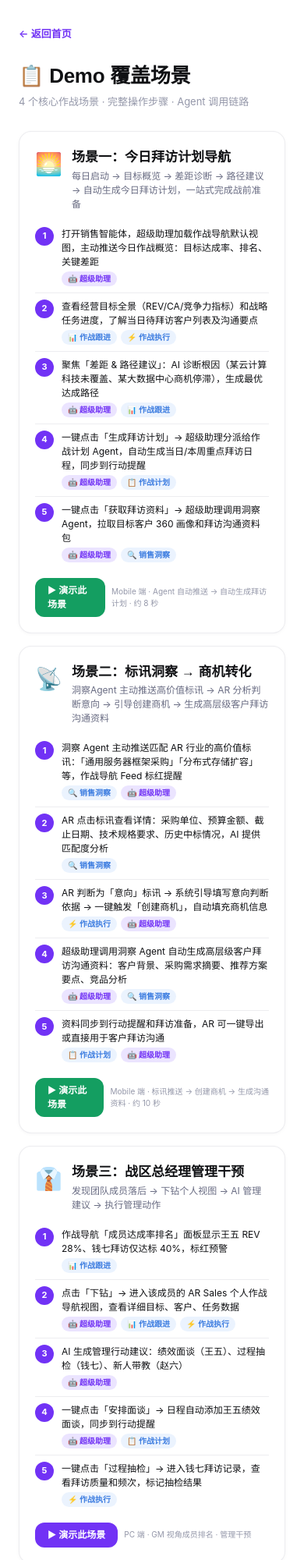
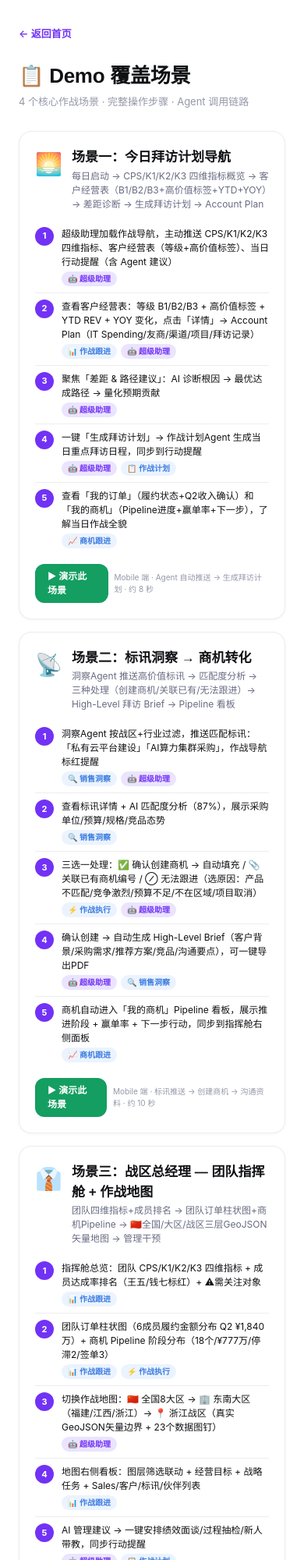
Before and after one commit to xiongwei7/sales-agent, a plain HTML site: page docs/scenarios.html in a window 390 px wide. Shown: the top 2000 px of the page at 78% size. Drawn offline with Linux system fonts and the light colour scheme.

Commit message:
feat: 场景刷新 + 演示脚本完善 + 移动端指标统一
- 4个Demo场景全面刷新：对齐最新功能（CPS/K1/K2/K3、客户Account Plan、订单/商机面板、GeoJSON地图）
- 场景一演示脚本丰富：新增Agent推送Account Plan摘要 + 战前准备完成确认
- 移动端指标标签统一为CPS完成率/K1/K2/K3
- GM团队标签同步更新为团队CPS/团队K1

```diff
--- a/docs/scenarios.html
+++ b/docs/scenarios.html
@@ -55,49 +55,19 @@
       <div class="sc-icon">🌅</div>
       <div>
         <div class="sc-title">场景一：今日拜访计划导航</div>
-        <div class="sc-desc">每日启动 → 目标概览 → 差距诊断 → 路径建议 → 自动生成今日拜访计划，一站式完成战前准备</div>
+        <div class="sc-desc">每日启动 → CPS/K1/K2/K3 四维指标概览 → 客户经营表（B1/B2/B3+高价值标签+YTD+YOY）→ 差距诊断 → 生成拜访计划 → Account Plan</div>
       </div>
     </div>
     <div class="steps">
-      <div class="step">
-        <div class="step-num">1</div>
-        <div class="step-body">
-          <div class="step-text">打开销售智能体，超级助理加载作战导航默认视图，主动推送今日作战概览：目标达成率、排名、关键差距</div>
-          <div class="step-agents"><span class="agent-tag super">🤖 超级助理</span></div>
-        </div>
-      </div>
-      <div class="step">
-        <div class="step-num">2</div>
-        <div class="step-body">
-          <div class="step-text">查看经营目标全景（REV/CA/竞争力指标）和战略任务进度，了解当日待拜访客户列表及沟通要点</div>
-          <div class="step-agents"><span class="agent-tag expert">📊 作战跟进</span><span class="agent-tag expert">⚡ 作战执行</span></div>
-        </div>
-      </div>
-      <div class="step">
-        <div class="step-num">3</div>
-        <div class="step-body">
-          <div class="step-text">聚焦「差距 & 路径建议」：AI 诊断根因（某云计算科技未覆盖、某大数据中心商机停滞），生成最优达成路径</div>
-          <div class="step-agents"><span class="agent-tag super">🤖 超级助理</span><span class="agent-tag expert">📊 作战跟进</span></div>
-        </div>
-      </div>
-      <div class="step">
-        <div class="step-num">4</div>
-        <div class="step-body">
-          <div class="step-text">一键点击「生成拜访计划」→ 超级助理分派给作战计划 Agent，自动生成当日/本周重点拜访日程，同步到行动提醒</div>
-          <div class="step-agents"><span class="agent-tag super">🤖 超级助理</span><span class="agent-tag expert">📋 作战计划</span></div>
-        </div>
-      </div>
-      <div class="step">
-        <div class="step-num">5</div>
-        <div class="step-body">
-          <div class="step-text">一键点击「获取拜访资料」→ 超级助理调用洞察 Agent，拉取目标客户 360 画像和拜访沟通资料包</div>
-          <div class="step-agents"><span class="agent-tag super">🤖 超级助理</span><span class="agent-tag expert">🔍 销售洞察</span></div>
-        </div>
-      </div>
+      <div class="step"><div class="step-num">1</div><div class="step-body"><div class="step-text">超级助理加载作战导航，主动推送 CPS/K1/K2/K3 四维指标、客户经营表（等级+高价值标签）、当日行动提醒（含 Agent 建议）</div><div class="step-agents"><span class="agent-tag super">🤖 超级助理</span></div></div></div>
+      <div class="step"><div class="step-num">2</div><div class="step-body"><div class="step-text">查看客户经营表：等级 B1/B2/B3 + 高价值标签 + YTD REV + YOY 变化，点击「详情」→ Account Plan（IT Spending/友商/渠道/项目/拜访记录）</div><div class="step-agents"><span class="agent-tag expert">📊 作战跟进</span><span class="agent-tag super">🤖 超级助理</span></div></div></div>
+      <div class="step"><div class="step-num">3</div><div class="step-body"><div class="step-text">聚焦「差距 & 路径建议」：AI 诊断根因 → 最优达成路径 → 量化预期贡献</div><div class="step-agents"><span class="agent-tag super">🤖 超级助理</span></div></div></div>
+      <div class="step"><div class="step-num">4</div><div class="step-body"><div class="step-text">一键「生成拜访计划」→ 作战计划Agent 生成当日重点拜访日程，同步到行动提醒</div><div class="step-agents"><span class="agent-tag super">🤖 超级助理</span><span class="agent-tag expert">📋 作战计划</span></div></div></div>
+      <div class="step"><div class="step-num">5</div><div class="step-body"><div class="step-text">查看「我的订单」（履约状态+Q2收入确认）和「我的商机」（Pipeline进度+赢单率+下一步），了解当日作战全貌</div><div class="step-agents"><span class="agent-tag expert">📈 商机跟进</span></div></div></div>
     </div>
     <div class="demo-btn-row">
       <a class="demo-btn mb" href="mobile.html?role=ar&scenario=1" target="_blank">▶ 演示此场景</a>
-      <span class="demo-hint">Mobile 端 · Agent 自动推送 → 自动生成拜访计划 · 约 8 秒</span>
+      <span class="demo-hint">Mobile 端 · Agent 自动推送 → 生成拜访计划 · 约 8 秒</span>
     </div>
   </div>
 
@@ -107,188 +77,71 @@
       <div class="sc-icon">📡</div>
       <div>
         <div class="sc-title">场景二：标讯洞察 → 商机转化</div>
-        <div class="sc-desc">洞察Agent 主动推送高价值标讯 → AR 分析判断意向 → 引导创建商机 → 生成高层级客户拜访沟通资料</div>
+        <div class="sc-desc">洞察Agent 推送高价值标讯 → 匹配度分析 → 三种处理（创建商机/关联已有/无法跟进）→ High-Level 拜访 Brief → Pipeline 看板</div>
       </div>
     </div>
     <div class="steps">
-      <div class="step">
-        <div class="step-num">1</div>
-        <div class="step-body">
-          <div class="step-text">洞察 Agent 主动推送匹配 AR 行业的高价值标讯：「通用服务器框架采购」「分布式存储扩容」等，作战导航 Feed 标红提醒</div>
-          <div class="step-agents"><span class="agent-tag expert">🔍 销售洞察</span><span class="agent-tag super">🤖 超级助理</span></div>
-        </div>
-      </div>
-      <div class="step">
-        <div class="step-num">2</div>
-        <div class="step-body">
-          <div class="step-text">AR 点击标讯查看详情：采购单位、预算金额、截止日期、技术规格要求、历史中标情况，AI 提供匹配度分析</div>
-          <div class="step-agents"><span class="agent-tag expert">🔍 销售洞察</span></div>
-        </div>
-      </div>
-      <div class="step">
-        <div class="step-num">3</div>
-        <div class="step-body">
-          <div class="step-text">AR 判断为「意向」标讯 → 系统引导填写意向判断依据 → 一键触发「创建商机」，自动填充商机信息</div>
-          <div class="step-agents"><span class="agent-tag expert">⚡ 作战执行</span><span class="agent-tag super">🤖 超级助理</span></div>
-        </div>
-      </div>
-      <div class="step">
-        <div class="step-num">4</div>
-        <div class="step-body">
-          <div class="step-text">超级助理调用洞察 Agent 自动生成高层级客户拜访沟通资料：客户背景、采购需求摘要、推荐方案要点、竞品分析</div>
-          <div class="step-agents"><span class="agent-tag super">🤖 超级助理</span><span class="agent-tag expert">🔍 销售洞察</span></div>
-        </div>
-      </div>
-      <div class="step">
-        <div class="step-num">5</div>
-        <div class="step-body">
-          <div class="step-text">资料同步到行动提醒和拜访准备，AR 可一键导出或直接用于客户拜访沟通</div>
-          <div class="step-agents"><span class="agent-tag expert">📋 作战计划</span><span class="agent-tag super">🤖 超级助理</span></div>
-        </div>
-      </div>
+      <div class="step"><div class="step-num">1</div><div class="step-body"><div class="step-text">洞察Agent 按战区+行业过滤，推送匹配标讯：「私有云平台建设」「AI算力集群采购」，作战导航标红提醒</div><div class="step-agents"><span class="agent-tag expert">🔍 销售洞察</span><span class="agent-tag super">🤖 超级助理</span></div></div></div>
+      <div class="step"><div class="step-num">2</div><div class="step-body"><div class="step-text">查看标讯详情 + AI 匹配度分析（87%），展示采购单位/预算/规格/竞品态势</div><div class="step-agents"><span class="agent-tag expert">🔍 销售洞察</span></div></div></div>
+      <div class="step"><div class="step-num">3</div><div class="step-body"><div class="step-text">三选一处理：✅ 确认创建商机 → 自动填充 / 📎 关联已有商机编号 / ⊘ 无法跟进（选原因：产品不匹配/竞争激烈/预算不足/不在区域/项目取消）</div><div class="step-agents"><span class="agent-tag expert">⚡ 作战执行</span><span class="agent-tag super">🤖 超级助理</span></div></div></div>
+      <div class="step"><div class="step-num">4</div><div class="step-body"><div class="step-text">确认创建 → 自动生成 High-Level Brief（客户背景/采购需求/推荐方案/竞品/沟通要点），可一键导出PDF</div><div class="step-agents"><span class="agent-tag super">🤖 超级助理</span><span class="agent-tag expert">🔍 销售洞察</span></div></div></div>
+      <div class="step"><div class="step-num">5</div><div class="step-body"><div class="step-text">商机自动进入「我的商机」Pipeline 看板，展示推进阶段 + 赢单率 + 下一步行动，同步到指挥舱右侧面板</div><div class="step-agents"><span class="agent-tag expert">📈 商机跟进</span></div></div></div>
     </div>
     <div class="demo-btn-row">
       <a class="demo-btn mb" href="mobile.html?role=ar&scenario=2" target="_blank">▶ 演示此场景</a>
-      <span class="demo-hint">Mobile 端 · 标讯推送 → 创建商机 → 生成沟通资料 · 约 10 秒</span>
+      <span class="demo-hint">Mobile 端 · 标讯推送 → 创建商机 → 沟通资料 · 约 10 秒</span>
     </div>
   </div>
 
-  <!-- Scenario 3 -->
+  <!-- Scenario 3: GM COMMAND + MAP -->
   <div class="scenario">
     <div class="sc-head">
       <div class="sc-icon">👔</div>
       <div>
-        <div class="sc-title">场景三：战区总经理管理干预</div>
-        <div class="sc-desc">发现团队成员落后 → 下钻个人视图 → AI 管理建议 → 执行管理动作</div>
+        <div class="sc-title">场景三：战区总经理 — 团队指挥舱 + 作战地图</div>
+        <div class="sc-desc">团队四维指标+成员排名 → 团队订单柱状图+商机Pipeline → 🇨🇳全国/大区/战区三层GeoJSON矢量地图 → 管理干预</div>
       </div>
     </div>
     <div class="steps">
-      <div class="step">
-        <div class="step-num">1</div>
-        <div class="step-body">
-          <div class="step-text">作战导航「成员达成率排名」面板显示王五 REV 28%、钱七拜访仅达标 40%，标红预警</div>
-          <div class="step-agents"><span class="agent-tag expert">📊 作战跟进</span></div>
-        </div>
-      </div>
-      <div class="step">
-        <div class="step-num">2</div>
-        <div class="step-body">
-          <div class="step-text">点击「下钻」→ 进入该成员的 AR Sales 个人作战导航视图，查看详细目标、客户、任务数据</div>
-          <div class="step-agents"><span class="agent-tag super">🤖 超级助理</span><span class="agent-tag expert">📊 作战跟进</span><span class="agent-tag expert">⚡ 作战执行</span></div>
-        </div>
-      </div>
-      <div class="step">
-        <div class="step-num">3</div>
-        <div class="step-body">
-          <div class="step-text">AI 生成管理行动建议：绩效面谈（王五）、过程抽检（钱七）、新人带教（赵六）</div>
-          <div class="step-agents"><span class="agent-tag super">🤖 超级助理</span></div>
-        </div>
-      </div>
-      <div class="step">
-        <div class="step-num">4</div>
-        <div class="step-body">
-          <div class="step-text">一键点击「安排面谈」→ 日程自动添加王五绩效面谈，同步到行动提醒</div>
-          <div class="step-agents"><span class="agent-tag super">🤖 超级助理</span><span class="agent-tag expert">📋 作战计划</span></div>
-        </div>
-      </div>
-      <div class="step">
-        <div class="step-num">5</div>
-        <div class="step-body">
-          <div class="step-text">一键点击「过程抽检」→ 进入钱七拜访记录，查看拜访质量和频次，标记抽检结果</div>
-          <div class="step-agents"><span class="agent-tag expert">⚡ 作战执行</span></div>
-        </div>
-      </div>
+      <div class="step"><div class="step-num">1</div><div class="step-body"><div class="step-text">指挥舱总览：团队 CPS/K1/K2/K3 四维指标 + 成员达成率排名（王五/钱七标红）+ ⚠需关注对象</div><div class="step-agents"><span class="agent-tag expert">📊 作战跟进</span></div></div></div>
+      <div class="step"><div class="step-num">2</div><div class="step-body"><div class="step-text">团队订单柱状图（6成员履约金额分布 Q2 ¥1,840万）+ 商机 Pipeline 阶段分布（18个/¥777万/停滞2/签单3）</div><div class="step-agents"><span class="agent-tag expert">📊 作战跟进</span><span class="agent-tag expert">⚡ 作战执行</span></div></div></div>
+      <div class="step"><div class="step-num">3</div><div class="step-body"><div class="step-text">切换作战地图：🇨🇳 全国8大区 → 🏢 东南大区（福建/江西/浙江）→ 📍 浙江战区（真实GeoJSON矢量边界 + 23个数据图钉）</div><div class="step-agents"><span class="agent-tag super">🤖 超级助理</span></div></div></div>
+      <div class="step"><div class="step-num">4</div><div class="step-body"><div class="step-text">地图右侧看板：图层筛选联动 + 经营目标 + 战略任务 + Sales/客户/标讯/伙伴列表</div><div class="step-agents"><span class="agent-tag expert">📊 作战跟进</span></div></div></div>
+      <div class="step"><div class="step-num">5</div><div class="step-body"><div class="step-text">AI 管理建议 → 一键安排绩效面谈/过程抽检/新人带教，同步行动提醒</div><div class="step-agents"><span class="agent-tag super">🤖 超级助理</span><span class="agent-tag expert">📋 作战计划</span></div></div></div>
     </div>
     <div class="demo-btn-row">
       <a class="demo-btn" href="pc.html?scenario=3" target="_blank">▶ 演示此场景</a>
-      <span class="demo-hint">PC 端 · GM 视角成员排名 · 管理干预</span>
+      <span class="demo-hint">PC 端 · GM 指挥舱 + 三层地图 + 团队图表</span>
     </div>
   </div>
 
-  <!-- Scenario 4 -->
+  <!-- Scenario 4: COACH -->
   <div class="scenario">
     <div class="sc-head">
       <div class="sc-icon">🎓</div>
       <div>
-        <div class="sc-title">场景四：教练闭环 — 优秀案例沉淀 + 问题辅导</div>
-        <div class="sc-desc">优秀执行自动沉淀为案例库，遇到问题触发分级辅导响应</div>
+        <div class="sc-title">场景四：教练闭环 — 优秀案例沉淀 + 三级问题辅导</div>
+        <div class="sc-desc">执行结果 AI 判定优秀 → 结构化沉淀到知识库 → 遇阻诊断 → 轻度/中度/重度三级辅导 → 模拟陪练 → 效果追踪</div>
       </div>
     </div>
-    <div style="font-weight:700;font-size:13px;color:var(--success);margin:12px 0 8px">🏆 优秀案例沉淀</div>
+    <div style="font-weight:700;font-size:13px;color:var(--success);margin:12px 0 8px">🏆 优秀案例沉淀（4步）</div>
     <div class="steps">
-      <div class="step">
-        <div class="step-num">1</div>
-        <div class="step-body">
-          <div class="step-text">Sales 完成拜访并填报，AI 自动基于转化效率、客户反馈、方法独特性判定为优秀案例</div>
-          <div class="step-agents"><span class="agent-tag expert">⚡ 作战执行</span><span class="agent-tag coach">🎓 销售教练</span></div>
-        </div>
-      </div>
-      <div class="step">
-        <div class="step-num">2</div>
-        <div class="step-body">
-          <div class="step-text">作战导航展示通知："拜访某银行总行被评为优秀案例"</div>
-          <div class="step-agents"><span class="agent-tag super">🤖 超级助理</span></div>
-        </div>
-      </div>
-      <div class="step">
-        <div class="step-num">3</div>
-        <div class="step-body">
-          <div class="step-text">教练 Agent 结构化沉淀案例：场景 → 方法 → 关键动作 → 结果，入库可检索</div>
-          <div class="step-agents"><span class="agent-tag coach">🎓 销售教练</span></div>
-        </div>
-      </div>
-      <div class="step">
-        <div class="step-num">4</div>
-        <div class="step-body">
-          <div class="step-text">同类场景自动推荐案例、新人培训素材引用、团队最佳实践库更新</div>
-          <div class="step-agents"><span class="agent-tag coach">🎓 销售教练</span><span class="agent-tag super">🤖 超级助理</span></div>
-        </div>
-      </div>
+      <div class="step"><div class="step-num">1</div><div class="step-body"><div class="step-text">Sales 完成拜访填报 → AI 自动基于转化效率、客户反馈、方法独特性判定为优秀案例</div><div class="step-agents"><span class="agent-tag expert">⚡ 作战执行</span><span class="agent-tag coach">🎓 销售教练</span></div></div></div>
+      <div class="step"><div class="step-num">2</div><div class="step-body"><div class="step-text">作战导航推送通知：「某云计算科技拜访获评优秀案例」→ 已融入 Agent 建议区</div><div class="step-agents"><span class="agent-tag super">🤖 超级助理</span></div></div></div>
+      <div class="step"><div class="step-num">3</div><div class="step-body"><div class="step-text">教练Agent 结构化沉淀：场景 → 方法 → 关键动作 → 结果，入库可检索</div><div class="step-agents"><span class="agent-tag coach">🎓 销售教练</span></div></div></div>
+      <div class="step"><div class="step-num">4</div><div class="step-body"><div class="step-text">同类场景推荐案例 / 新人培训素材引用 / 团队最佳实践库更新</div><div class="step-agents"><span class="agent-tag coach">🎓 销售教练</span><span class="agent-tag super">🤖 超级助理</span></div></div></div>
     </div>
-
-    <div style="font-weight:700;font-size:13px;color:var(--danger);margin:16px 0 8px">🆘 问题辅导</div>
+    <div style="font-weight:700;font-size:13px;color:var(--danger);margin:16px 0 8px">🆘 问题辅导（3级响应）</div>
     <div class="steps">
-      <div class="step">
-        <div class="step-num">1</div>
-        <div class="step-body">
-          <div class="step-text">作战导航差距分析发现执行遇阻 / 指标落后，或 Sales 在对话中主动求助</div>
-          <div class="step-agents"><span class="agent-tag super">🤖 超级助理</span><span class="agent-tag expert">📊 作战跟进</span></div>
-        </div>
-      </div>
-      <div class="step">
-        <div class="step-num">2</div>
-        <div class="step-body">
-          <div class="step-text">教练 Agent 诊断问题类型，检索知识库和相似优秀案例</div>
-          <div class="step-agents"><span class="agent-tag coach">🎓 销售教练</span></div>
-        </div>
-      </div>
-      <div class="step">
-        <div class="step-num">3</div>
-        <div class="step-body">
-          <div class="step-text">分级响应：轻度 → 推送指导建议卡片；中度 → 触发知识问答/专题培训；重度 → 触发 1 对 1 模拟陪练</div>
-          <div class="step-agents"><span class="agent-tag coach">🎓 销售教练</span><span class="agent-tag super">🤖 超级助理</span></div>
-        </div>
-      </div>
-      <div class="step">
-        <div class="step-num">4</div>
-        <div class="step-body">
-          <div class="step-text">作战导航呈现辅导建议，用户确认后启动对应辅导模式</div>
-          <div class="step-agents"><span class="agent-tag super">🤖 超级助理</span></div>
-        </div>
-      </div>
-      <div class="step">
-        <div class="step-num">5</div>
-        <div class="step-body">
-          <div class="step-text">辅导后持续追踪指标改善，验证教练效果，纳入该 Sales 成长档案</div>
-          <div class="step-agents"><span class="agent-tag coach">🎓 销售教练</span><span class="agent-tag expert">📊 作战跟进</span></div>
-        </div>
-      </div>
+      <div class="step"><div class="step-num">1</div><div class="step-body"><div class="step-text">执行遇阻/指标落后触发 → 教练Agent 诊断问题类型，检索知识库+相似案例</div><div class="step-agents"><span class="agent-tag coach">🎓 销售教练</span></div></div></div>
+      <div class="step"><div class="step-num">2</div><div class="step-body"><div class="step-text">轻度 → 推送指导卡片 / 中度 → 知识问答+专题培训 / 重度 → 1对1模拟陪练</div><div class="step-agents"><span class="agent-tag coach">🎓 销售教练</span><span class="agent-tag super">🤖 超级助理</span></div></div></div>
+      <div class="step"><div class="step-num">3</div><div class="step-body"><div class="step-text">辅导后追踪指标改善 → 验证效果 → 纳入 Sales 成长档案</div><div class="step-agents"><span class="agent-tag coach">🎓 销售教练</span><span class="agent-tag expert">📊 作战跟进</span></div></div></div>
     </div>
     <div class="demo-btn-row">
       <a class="demo-btn mb" href="mobile.html?role=ar&scenario=4" target="_blank">▶ 演示此场景</a>
-      <span class="demo-hint">Mobile 端 · 自动触发教练建议 → 案例展示 · 约 8 秒</span>
+      <span class="demo-hint">Mobile 端 · 自动触发教练建议 → 案例 · 约 8 秒</span>
     </div>
-  </div>
+  </div>  </div>
 
 </div>
 </body>
```
Also changed, not shown: docs/mobile.html (+25 -11 lines).
